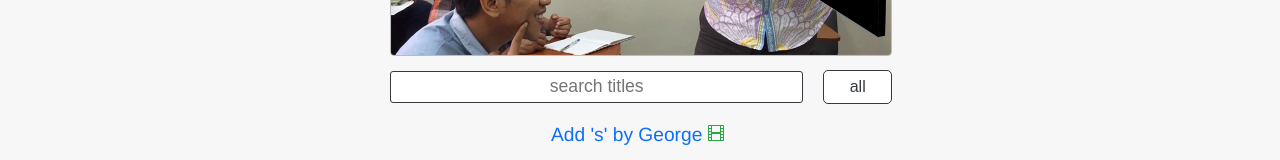
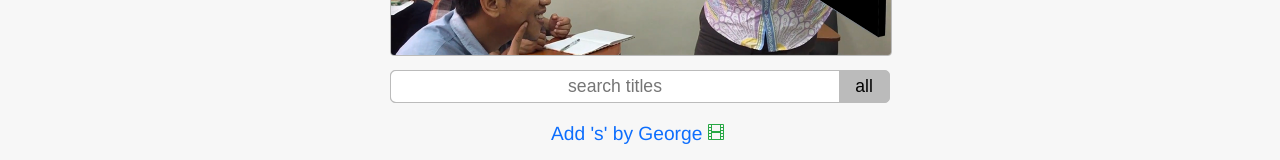
Before and after one commit to boltonsteve/gurueap, a SvelteKit app: page /posts in a window 1280 px wide. Shown: the part 278-438 px from the top of the page. Built offline with nearby package versions, Linux system fonts and the light colour scheme.

Commit message:
show all button

```diff
--- a/src/routes/posts/+page.svelte
+++ b/src/routes/posts/+page.svelte
@@ -82,9 +82,9 @@
 
     <img src="/img/steve-whiteboard.png" class="img-fluid rounded mb-1" alt="Lemon Squeezy Class" style="border:1px solid #bbbbbb;">
 
-    <div class="row-col cols-61 mb-2" style="align-items:center;">
-        <input id="refine_title" type="text" class="text-center" placeholder="search titles" autofocus on:input={handleTitleInput} value={refineTitle}>
-        <button class="btn btn-outline-dark form-control" style="height:100%;font-size:1rem;" on:click={resetTitle}>all</button>
+    <div class="flexbox-container mb-2" style="align-items:center;">
+            <input id="refine_title" type="text" class="flexbox-item-1 text-center" placeholder="search titles" autofocus on:input={handleTitleInput} value={refineTitle}>
+            <button class="flexbox-item-2" on:click={resetTitle}>all</button>
     </div>
 
     <!--<h1 class="text-center">{linksCount} Posts</h1>-->
@@ -92,3 +92,33 @@
     {@html menu}
 
 </div>
+
+<style>
+
+.flexbox-container {
+    display: flex;
+    justify-content: center;
+    border: 1px solid #bbbbbb;
+    border-radius:5px;
+    background: #bbbbbb;
+}
+.flexbox-item {
+
+}
+.flexbox-item-1 {
+    flex-grow:1;
+    border: none;
+    background-color: #fff;
+    border-radius: 5px 0px 0px 5px;
+
+}
+.flexbox-item-2 {
+    border: none;
+    background-color: #bbbbbb;
+    height:100%;
+    font-size: 1.1rem;
+    width:50px;
+    cursor:pointer;
+
+}
+</style>
--- a/static/steve_bs.css
+++ b/static/steve_bs.css
@@ -142,10 +142,6 @@ ul.links {
     list-style-type:none;
     line-height:2em;
 }
-
-input:focus, textarea:focus, select:focus{
-        outline: none;
-    }
 
 /* Grid-Template-Columns */
 .cols-11 {
@@ -565,10 +561,12 @@ nav {
 }
 
 input {
-    border-radius: 3px;
+    border-radius: 0px;
     border: 1px solid var(--dark);
-    height: 20px;
     padding: 5px 9px 5px 9px;
     font-size:1.1rem;
-    width: calc(100% - 18px);
 }
+
+input:focus, textarea:focus, select:focus{
+    outline: none;
+}
```
